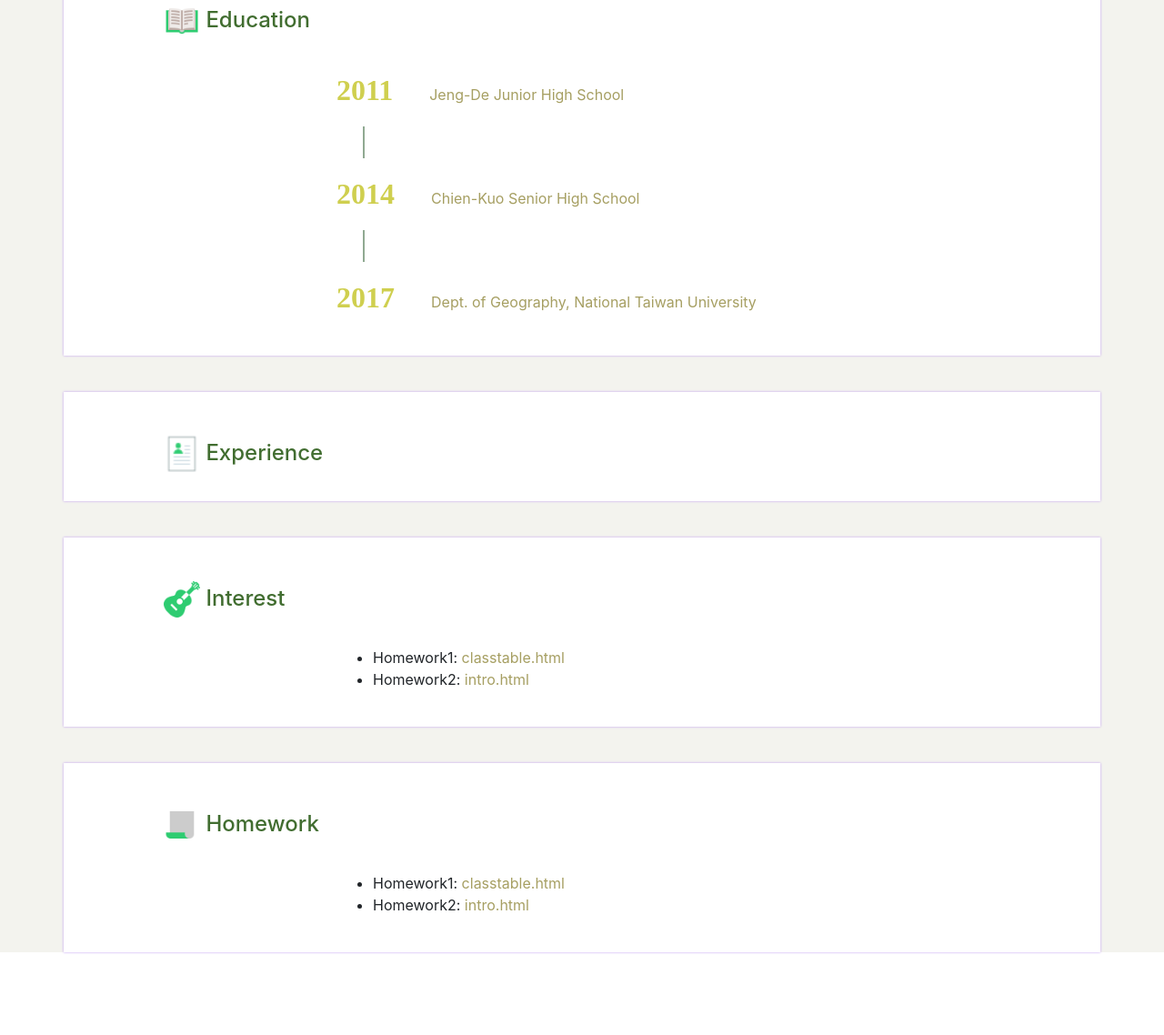
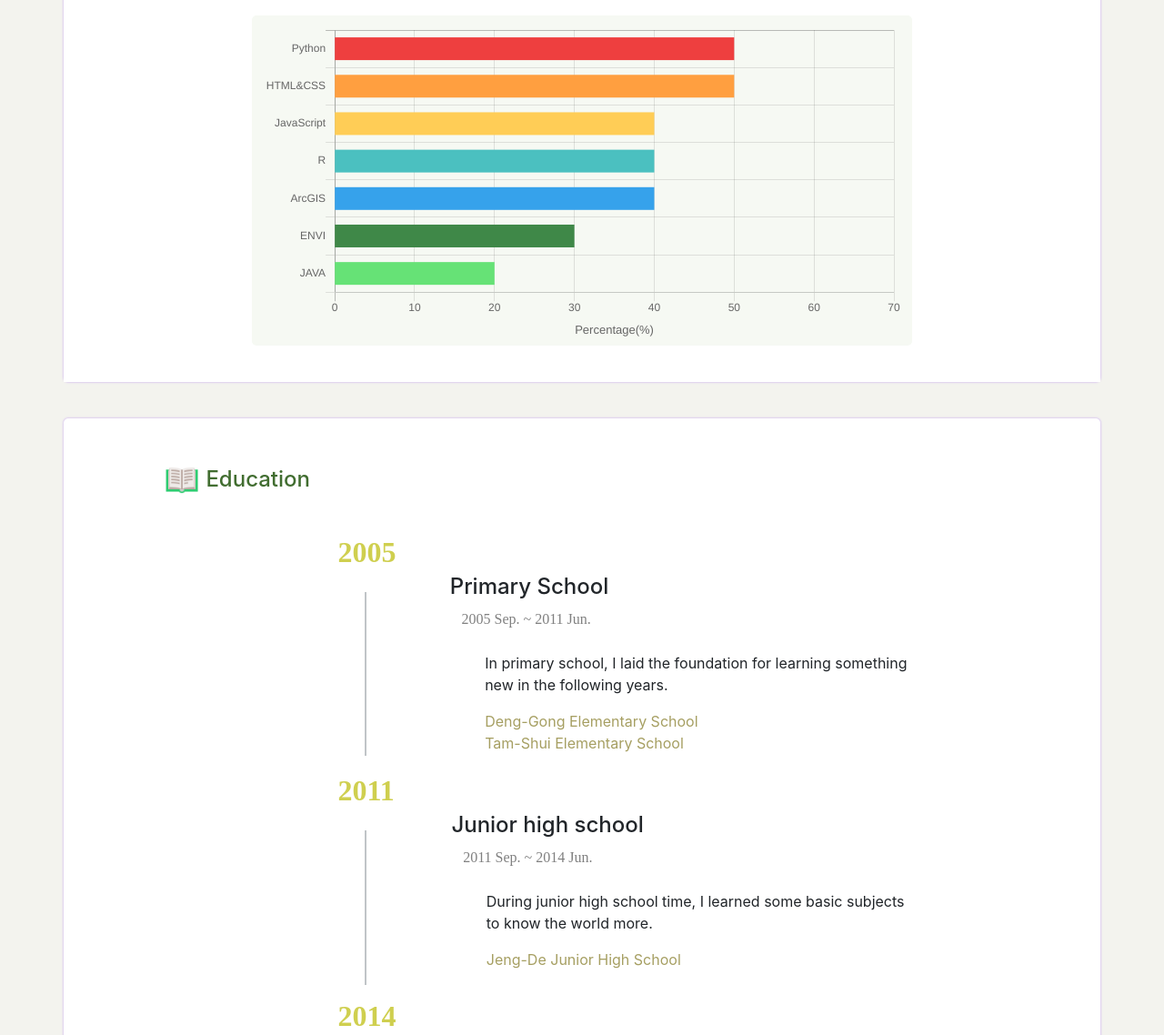
Before and after one commit to lessthan41/lessthan41.github.io, a plain HTML site: page index.html in a window 1280 px wide. Shown: the part 1061-2199 px from the top of the page at 91% size. Before the commit the page ends 2158 px from the top, so only its background shows below. Drawn offline with nearby package versions, Linux system fonts and the light colour scheme.

Commit message:
0404 chart.js

```diff
--- a/index.css
+++ b/index.css
@@ -15,6 +15,7 @@
   background-color: #FFFFFF;
   margin-top: 5vh;
   box-shadow: 0.05px 0.05px 2.5px 0px #be98f0;
+  border-radius: 5px;
 }
 
 .innerFirst {
@@ -110,7 +111,7 @@
   font-size: 18px;
   line-height: 1.5;
   border-radius: 25px;
-  box-shadow: 1px 1px 3px #2a3b5d;
+  box-shadow: 2px 2px 4px #2c5427d1;
 }
 
 .btn-circle:hover {
@@ -121,10 +122,12 @@
 /* Content position */
 .text {
   margin-top: 4vh;
-  margin-bottom: 5vh;
+  border-style: solid;
+  border-color: white;
+  border-bottom-width: 40px;
 }
 
-/* Inner Title */
+/* Bottom Title */
 .bottom .title {
   color: #416d30;
   font-size: x-large;
@@ -142,25 +145,47 @@
 
 .bottom a:hover{
   color:#524ed5;
-  transition: color .15s ease-in-out,
-   background-color .15s ease-in-out,
-       border-color .15s ease-in-out,
-         box-shadow .15s ease-in-out,
-    text-decoration .15s ease-in-out;
+  transition: color .25s ease-in-out,
+   background-color .25s ease-in-out,
+       border-color .25s ease-in-out,
+         box-shadow .25s ease-in-out,
+    text-decoration .25s ease-in-out;
 }
 
 
-/* Experience li */
-.exp {
+/* Education li */
+.edu {
   list-style: none;
   padding-left: initial;
-
+  margin-left: 5vw;
 }
 
-.exp span {
+.edu .eduDetailDate{
+  margin-left: 1vw;
+  color: grey;
+  /* font-weight: 600; */
+}
+
+.edu .eduLink{
+  margin-left: 3vw;
+}
+
+.edu span{
+  font-family: Corbel;
+}
+
+.edu p{
+  margin-left: 3vw;
+}
+
+.year {
   color: #cfcf4f;
   font-family: Corbel;
   font-size: xx-large;
   font-weight: 600;
   margin-inline-end: 40px;
 }
+
+.flow{
+  display: flex;
+}
--- a/index.html
+++ b/index.html
@@ -67,12 +67,16 @@
         <div class="col-9 title"><img src="./image/meicon.png" alt="meicon" class="titleImg"> About Me</div>
       </div>
       <div class="row text">
-        <div class="col-3"></div>
-        <div class="col-9">
-          <span>Hi! I'm Wayne Ho, a college student in NTU, Taiwan. <br>This is a resume demo using
-            <a href="https://getbootstrap.com/" target="_blank">BootStrap</a> and
-            <a href="https://fontawesome.com/" target="_blank">Font Awesome</a>.</span>
+        <div class="col-2"></div>
+        <div class="col-8">
+          <span>Hi ! I'm Wayne Ho, a student in NTU, Taiwan. I major in Geography, learning Geographic Information System, spatial data process, Python and R. Now I'm working on a Post-disaster Information System based on LINE with <a href="https://bourbon0212.github.io/107-Frontend-Programming/Week6/index.html"
+              target="_blank">Bourbon</a>, Morris, as well as learning interface design and JAVA programming.
+            <br><br>This is a personal intro demo using
+            <a href="https://getbootstrap.com/" target="_blank">BootStrap</a>,
+            <a href="https://fontawesome.com/" target="_blank">Font Awesome</a> and
+            <a href="https://www.chartjs.org/" target="_blank">Chart.js</a>.</span>
         </div>
+        <div class="col-2"></div>
       </div><br>
     </div>
     <!------------------------------------------>
@@ -82,11 +86,15 @@
         <div class="col-9 title"><img src="./image/skills.png" alt="skills" class="titleImg"> Skills</div>
       </div>
       <div class="row text">
-        <div class="col-6">
+        <div class="col-2"></div>
+        <div class="col-8">
+
+          <div class="chart-div">
+            <canvas id="chart-area"></canvas>
+          </div>
 
         </div>
-        <div class="col-6">
-        </div>
+        <div class="col-2"></div>
       </div>
     </div>
     <!------------------------------------------>
@@ -97,21 +105,90 @@
       </div>
       <div class="row text">
         <div class="col-3"></div>
-        <div class="col-9">
-          <ul class="exp">
-            <li><span>2011</span><a href="http://www.jdjh.ntpc.edu.tw/default_page.asp" target="_blank">Jeng-De Junior High School</a></li>
-          </ul>
-          <svg width="40" height="50">
-            <line x1="30" y1="0" x2="30" y2="35" stroke="#205424" /></svg>
-          <ul class="exp">
-            <li><span>2014</span><a href="https://www2.ck.tp.edu.tw/" target="_blank">Chien-Kuo Senior High School</a></li>
-          </ul>
-          <svg width="40" height="50">
-            <line x1="30" y1="0" x2="30" y2="35" stroke="#205424" /></svg>
-          <ul class="exp">
-            <li><span>2017</span><a href="http://www.geog.ntu.edu.tw/index.php/tw/" target="_blank">Dept. of Geography, National Taiwan University</a></li>
-          </ul><br>
+        <div class="col-7">
+
+          <span class="year">2005</span>
+          <div class="flow">
+            <svg width="80" height="200">
+              <line x1="30" y1="20" x2="30" y2="200" stroke="#818990" /></svg>
+            <div class="schoolInfo">
+              <ul class="edu">
+                <li>
+                  <h4>Primary School</h4>
+                </li>
+                <li class="eduDetailDate"><span>2005 Sep. ~ 2011 Jun.</span></li><br>
+                <li>
+                  <p>In primary school, I laid the foundation for learning something new in the following years.</p>
+                </li>
+                <li class="eduLink">
+                  <a href="http://www.dkes.ntpc.edu.tw/" target="_blank">Deng-Gong Elementary School</a><br>
+                  <a href="http://www.tsps.ntpc.edu.tw/" target="_blank">Tam-Shui Elementary School</a>
+                </li>
+              </ul>
+            </div>
+          </div>
+
+          <span class="year">2011</span>
+          <div class="flow">
+            <svg width="80" height="200">
+              <line x1="30" y1="20" x2="30" y2="190" stroke="#818990" /></svg>
+            <div class="schoolInfo">
+              <ul class="edu">
+                <li>
+                  <h4>Junior high school</h4>
+                </li>
+                <li class="eduDetailDate"><span>2011 Sep. ~ 2014 Jun.</span></li><br>
+                <li>
+                  <p>During junior high school time, I learned some basic subjects to know the world more.</p>
+                </li>
+                <li class="eduLink">
+                  <a href="http://www.jdjh.ntpc.edu.tw/default_page.asp" target="_blank">Jeng-De Junior High School</a>
+                </li>
+              </ul>
+            </div>
+          </div>
+
+          <span class="year">2014</span>
+          <div class="flow">
+            <svg width="80" height="200">
+              <line x1="30" y1="20" x2="30" y2="190" stroke="#818990" /></svg>
+            <div class="schoolInfo">
+              <ul class="edu">
+                <li>
+                  <h4>Senior High School</h4>
+                </li>
+                <li class="eduDetailDate"><span>2014 Sep. ~ 2017 Jun.</span></li><br>
+                <li>
+                  <p>High school drills on subjects in different realms deeper, preparing for choosing major in the future.</p>
+                </li>
+                <li class="eduLink">
+                  <a href="https://www2.ck.tp.edu.tw/" target="_blank">Chien-Kuo Senior High School</a>
+                </li>
+              </ul>
+            </div>
+          </div>
+
+          <span class="year">2017</span>
+          <div class="flow">
+            <svg width="80" height="200">
+              <line x1="30" y1="20" x2="30" y2="190" stroke="#818990" /></svg>
+            <div class="schoolInfo">
+              <ul class="edu">
+                <li>
+                  <h4>University</h4>
+                </li>
+                <li class="eduDetailDate"><span>2005 Sep. ~</span></li><br>
+                <li>
+                  <p>In Department of Geography, I learn about spatial thinking, data process, basic remote sensing and so on.</p>
+                </li>
+                <li class="eduLink">
+                  <a href="http://www.geog.ntu.edu.tw/index.php/tw/" target="_blank">Dept. of Geography, National Taiwan University</a>
+                </li>
+              </ul>
+            </div><br>
+          </div>
         </div>
+        <div class="col-3"></div>
       </div>
     </div>
     <!------------------------------------------>
@@ -138,7 +215,7 @@
           <ul>
             <li>Homework1:&nbsp<a href="https://lessthan41.github.io/FrontEnd_2019/classtable.html" target="_blank">classtable.html</a></li>
             <li>Homework2:&nbsp<a href="https://lessthan41.github.io/FrontEnd_2019/intro.html" target="_blank">intro.html</a></li>
-          </ul><br>
+          </ul>
         </div>
       </div>
     </div>
@@ -154,20 +231,29 @@
           <ul>
             <li>Homework1:&nbsp<a href="https://lessthan41.github.io/FrontEnd_2019/classtable.html" target="_blank">classtable.html</a></li>
             <li>Homework2:&nbsp<a href="https://lessthan41.github.io/FrontEnd_2019/intro.html" target="_blank">intro.html</a></li>
-          </ul><br>
+          </ul>
         </div>
       </div>
     </div>
     <!------------------------------------------>
   </div>
-  </div>
-  </div>
+
+  <!--==================================
+            import Chart.js
+  ====================================-->
+  <script src="https://cdnjs.cloudflare.com/ajax/libs/Chart.js/2.7.2/Chart.bundle.min.js"></script>
+  <script src="https://cdnjs.cloudflare.com/ajax/libs/Chart.js/2.7.2/Chart.min.js"></script>
   <!--==================================
           import Bootstrap's JS
   ====================================-->
   <script src="https://code.jquery.com/jquery-3.3.1.slim.min.js" integrity="sha384-q8i/X+965DzO0rT7abK41JStQIAqVgRVzpbzo5smXKp4YfRvH+8abtTE1Pi6jizo" crossorigin="anonymous"></script>
   <script src="https://cdnjs.cloudflare.com/ajax/libs/popper.js/1.14.7/umd/popper.min.js" integrity="sha384-UO2eT0CpHqdSJQ6hJty5KVphtPhzWj9WO1clHTMGa3JDZwrnQq4sF86dIHNDz0W1" crossorigin="anonymous"></script>
   <script src="https://stackpath.bootstrapcdn.com/bootstrap/4.3.1/js/bootstrap.min.js" integrity="sha384-JjSmVgyd0p3pXB1rRibZUAYoIIy6OrQ6VrjIEaFf/nJGzIxFDsf4x0xIM+B07jRM" crossorigin="anonymous"></script>
+  <!--==================================
+             import index.js
+  ====================================-->
+  <script type="text/javascript" src="./index.js"></script>
+
 </body>
 
 </html>
--- /dev/null
+++ b/index.js
@@ -0,0 +1,112 @@
+// data
+var datasets = [{
+  data: [
+    50, 50, 40, 40, 40, 30, 20
+  ],
+  backgroundColor: [
+    'rgb(238, 63, 63)', //red
+    'rgb(255, 159, 64)', //orange
+    'rgb(255, 205, 86)', //yellow
+    'rgb(75, 192, 192)', //green
+    'rgb(54, 162, 235)', //blue
+    'rgb(63, 136, 72)', //dark green
+    'rgb(102, 226, 118)', //light green
+  ]
+  // backgroundColor: ['rgba(0, 0, 0, 0.1)']
+}];
+
+var labels = [
+  'Python',
+  'HTML&CSS',
+  'JavaScript',
+  'R',
+  'ArcGIS',
+  'ENVI',
+  'JAVA'
+];
+
+// options
+var label = function(tooltipItem) {
+  var char = tooltipItem.xLabel + "%";
+  return char;
+}
+
+// -----------------------------------------
+var config = {
+  type: 'horizontalBar',
+  // -----------------------------------------
+  data: {
+    datasets: datasets,
+    labels: labels,
+  },
+  // -----------------------------------------
+  options: {
+    //  Do not show label
+    legend: {
+      display: false
+    },
+    tooltips: {
+      callbacks: {
+        label: label
+      },
+      yAlign: "center",
+      xAlign: "left"
+    },
+
+    // canvas padding
+    layout: {
+      padding: {
+        left: 10,
+        right: 20,
+        top: 16,
+        bottom: 5
+      }
+    },
+
+    // axis name and range
+    scales: {
+      xAxes: [{
+        // x-axis name
+        scaleLabel: {
+          display: true,
+          labelString: "Percentage(%)",
+          fontSize: 13
+        },
+        ticks:{
+          min: 0,
+          max: 70
+        }
+      }],
+
+      yAxes: [{
+        maxBarThickness: 25
+      }]
+    },
+
+    // animation duration
+    animation: {
+      duration: 3000
+    }
+  }
+  // -----------------------------------------
+};
+
+var ctx, chart, plotIndex;
+ctx = document.getElementById('chart-area');
+ctx.style.borderRadius = '5px';
+ctx.style.backgroundColor = 'rgb(246, 249, 243)';
+ctx = ctx.getContext('2d');
+chart = new Chart(ctx, config);
+chart.reset(); // create a empty canvas
+plotIndex = true;
+
+var replot = function(){
+  chart = new Chart(ctx, config);
+}
+
+$(window).scroll(function(){
+  if(plotIndex){
+    replot();
+    plotIndex = false;
+  }
+});
```
Also changed, not shown: 1 other file.
